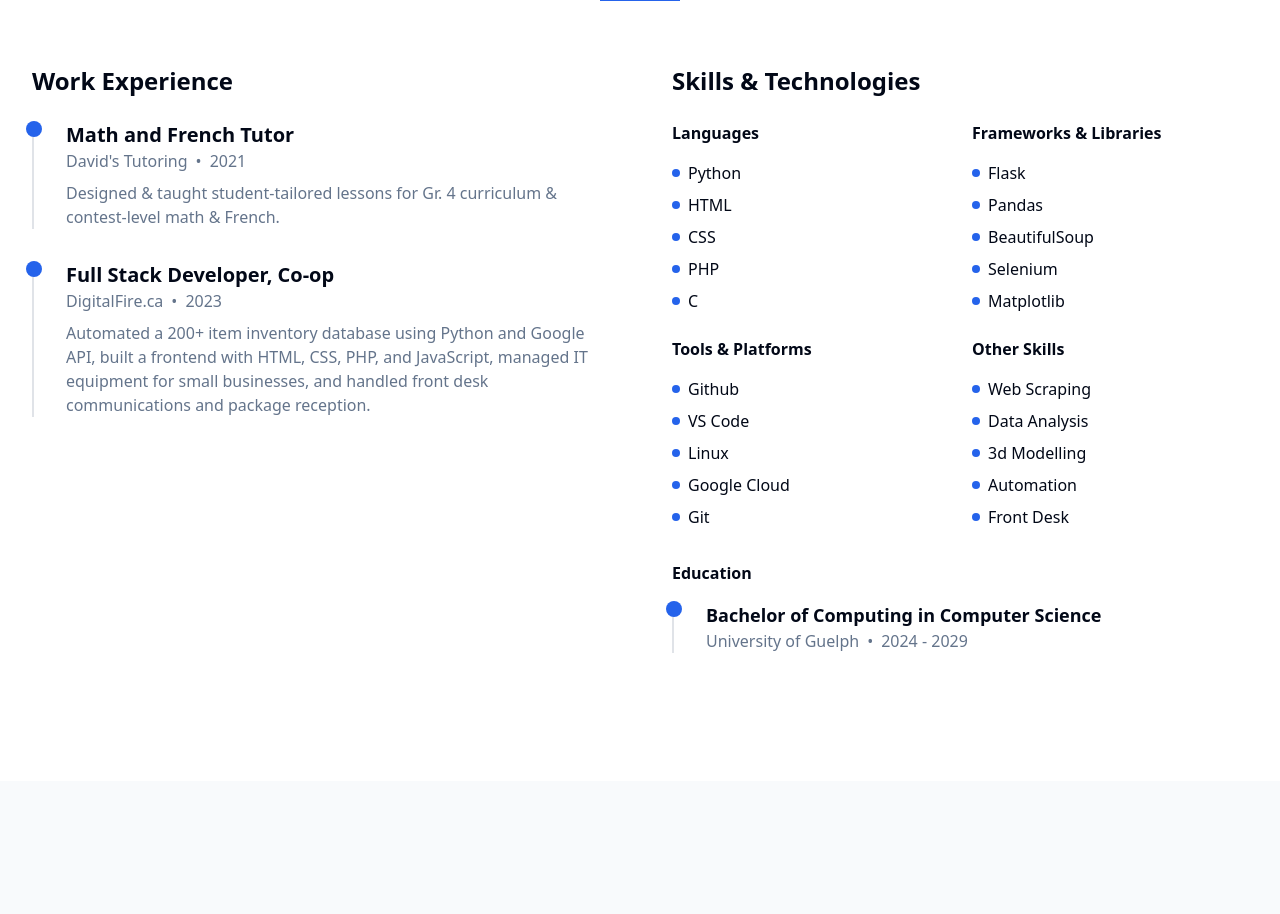
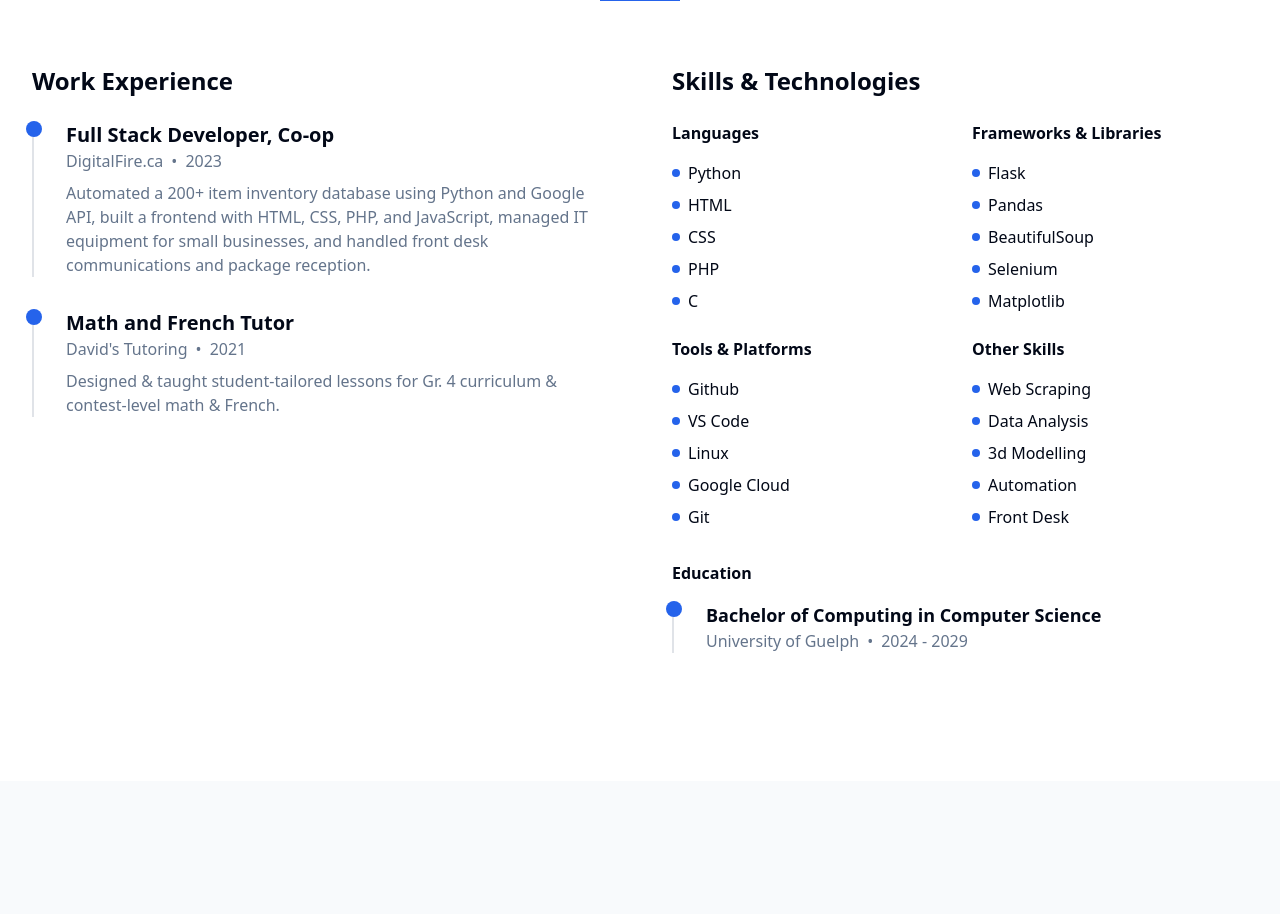
Before and after one commit to david1zhong/personal-website, a Next.js app: page / in a window 1280 px wide. Shown: the part 2660-3574 px from the top of the page. Built offline with nearby package versions, Linux system fonts and the light colour scheme.

Commit message:
Update page.tsx

```diff
--- a/app/page.tsx
+++ b/app/page.tsx
@@ -409,18 +409,18 @@ export default function Home() {
                 <div className="space-y-8">
                   {[
                     {
+                      title: "Full Stack Developer, Co-op",
+                      company: "DigitalFire.ca",
+                      period: "2023",
+                      description:
+                        "Automated a 200+ item inventory database using Python and Google API, built a frontend with HTML, CSS, PHP, and JavaScript, managed IT equipment for small businesses, and handled front desk communications and package reception.",
+                    },
+                    {
                       title: "Math and French Tutor",
                       company: "David's Tutoring",
                       period: "2021",
                       description:
                         "Designed & taught student-tailored lessons for Gr. 4 curriculum & contest-level math & French.",
-                    },
-                    {
-                      title: "Full Stack Developer, Co-op",
-                      company: "DigitalFire.ca",
-                      period: "2023",
-                      description:
-                        "Automated a 200+ item inventory database using Python and Google API, built a frontend with HTML, CSS, PHP, and JavaScript, managed IT equipment for small businesses, and handled front desk communications and package reception.",
                     },
                   ].map((job, index) => (
                     <motion.div
```
